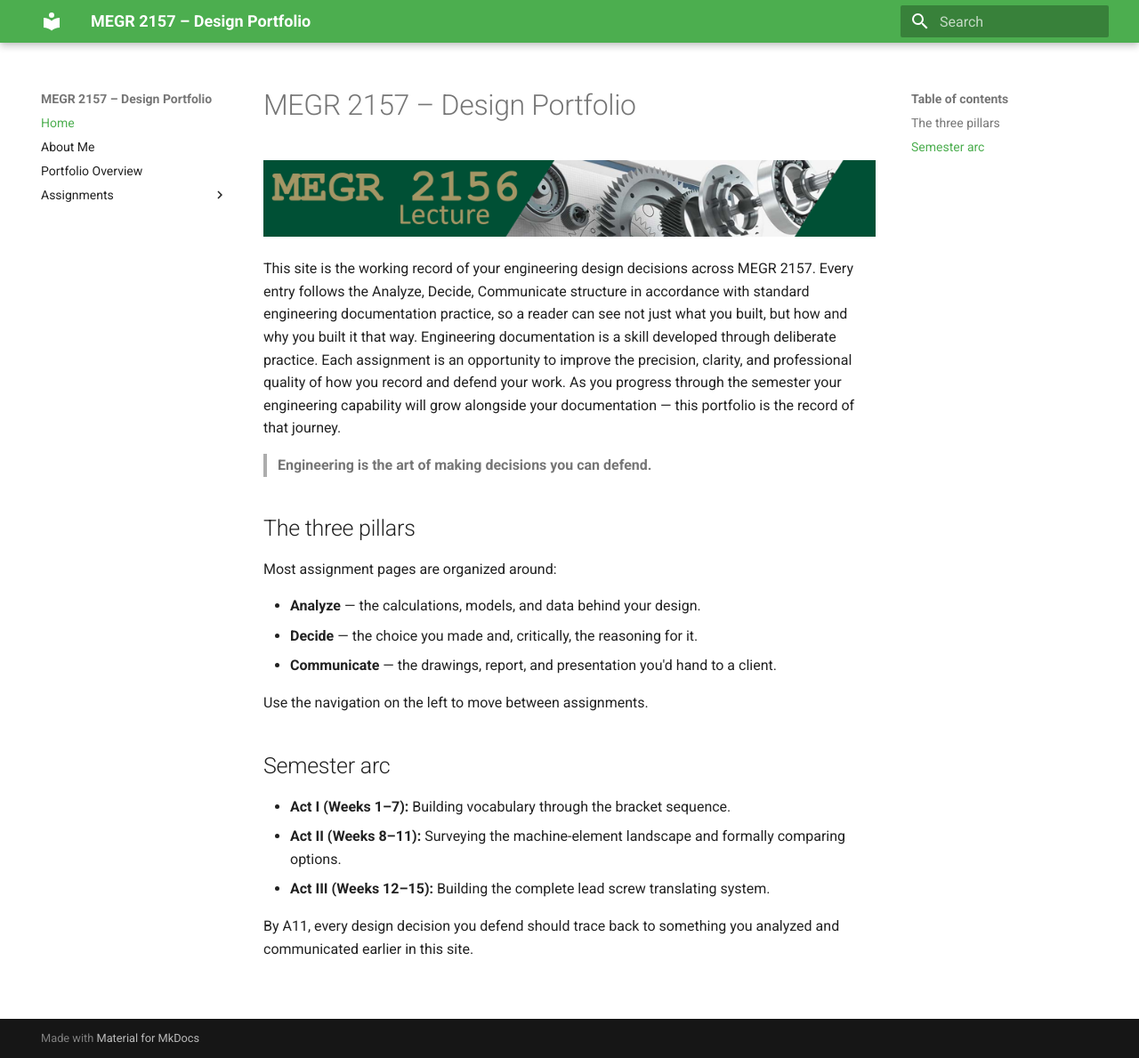
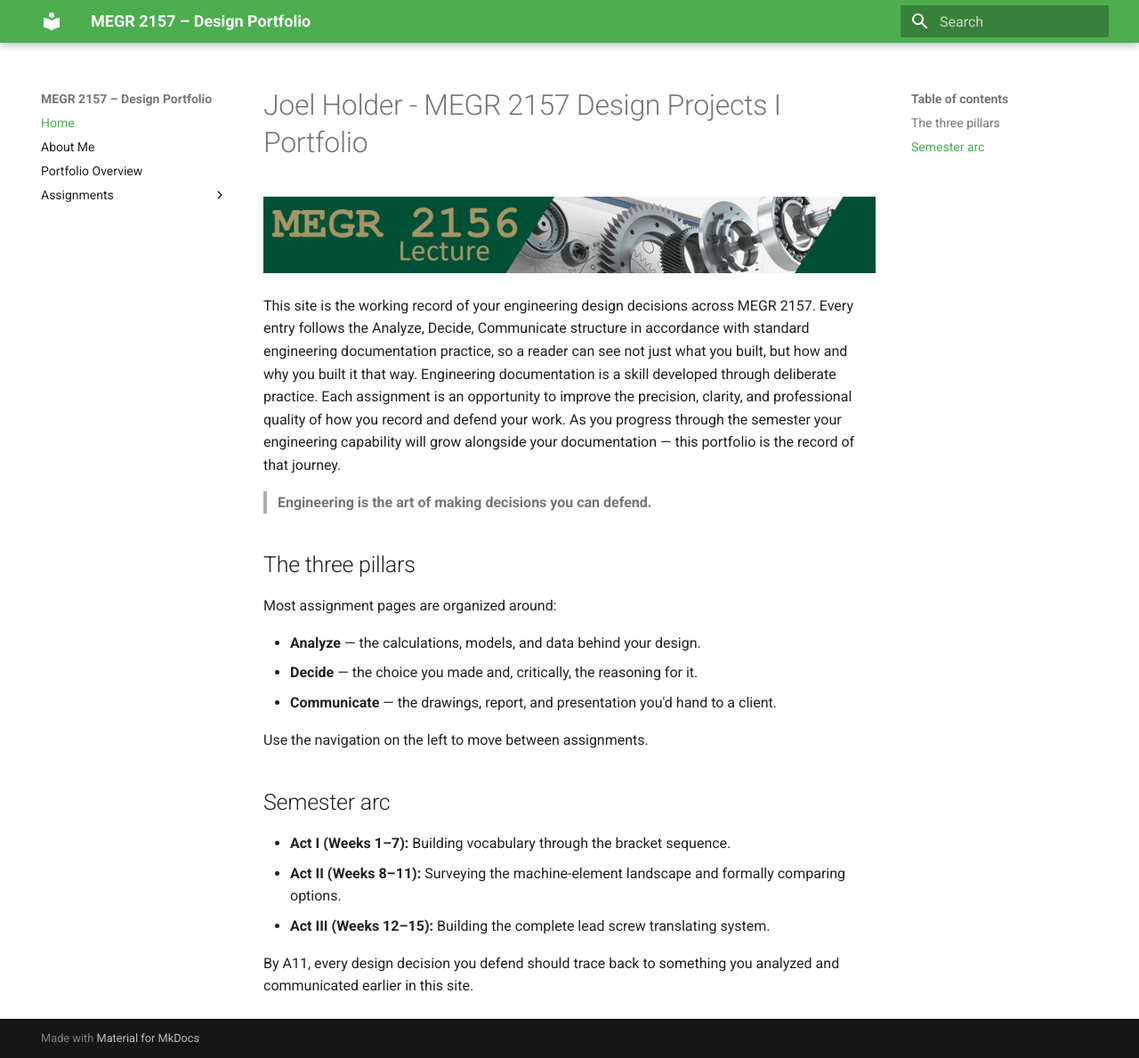
Before and after one commit to TropicalFury/megr2157_designprojects1_portfolio, an MkDocs documentation site: the page built from docs/index.md, in a window 1280 px wide and 1189 px high. Shown: the whole window at 89% size. Built offline with MkDocs 1.6.1 and Material for MkDocs 9.7.7, drawn with Linux system fonts in a browser that asks for light colours.

Commit message:
Start of portfolio setup

```diff
--- a/docs/index.md
+++ b/docs/index.md
@@ -1,4 +1,4 @@
-# MEGR 2157 – Design Portfolio
+# Joel Holder - MEGR 2157 Design Projects I Portfolio
 
 ![MEGR 2156-7 Title](MEGR2156title.png)
 
```
